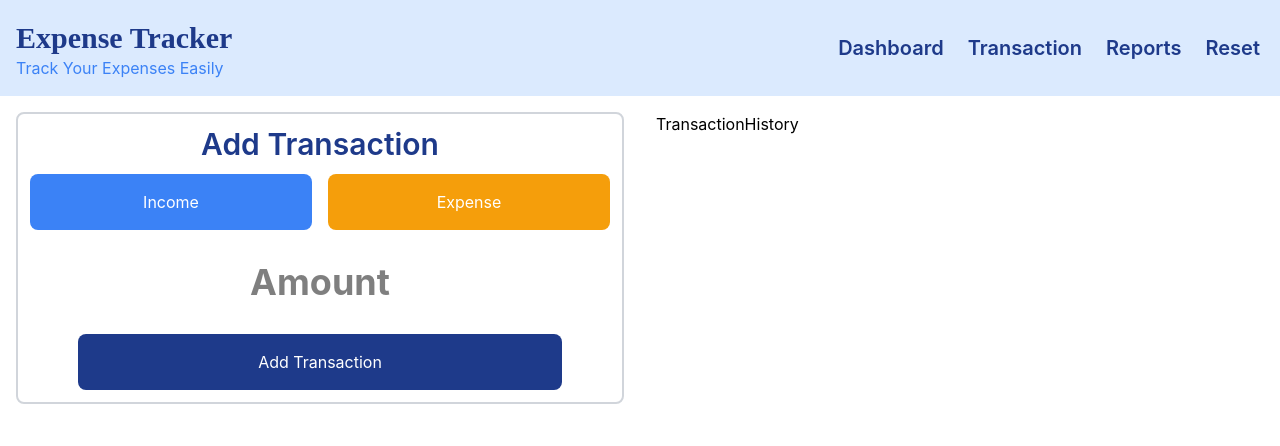
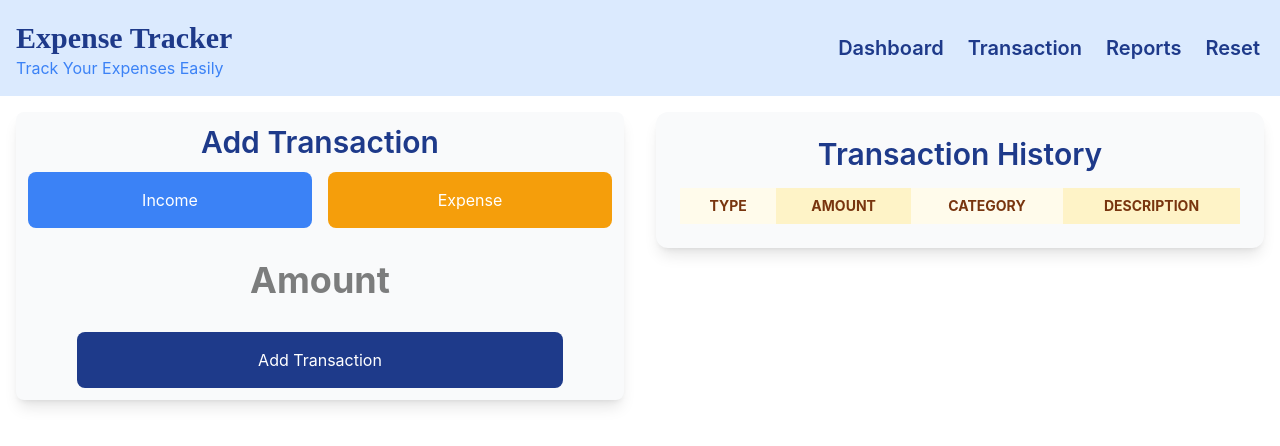
Before and after one commit to ravirafaliya/expense-tracker, a React (Vite) app: page / in a window 1280 px wide. Shown: the top 446 px of the page. Built offline with nearby package versions, Linux system fonts and the light colour scheme.

Commit message:
add: transaction history

```diff
--- a/src/components/comp-addTransaction/Description.tsx
+++ b/src/components/comp-addTransaction/Description.tsx
@@ -1,8 +1,11 @@
-import { useState } from "react";
 import InputBox from "./InputBox";
 
-const Description = () => {
-  const [description, setDescription] = useState("");
+type DescriptionProps = {
+  description: string;
+  setDescription: (value: string) => void;
+};
+
+const Description = ({ description, setDescription }: DescriptionProps) => {
   return (
     <div>
       <InputBox
--- a/src/layouts/AddTransaction.tsx
+++ b/src/layouts/AddTransaction.tsx
@@ -4,12 +4,21 @@ import InputBox from "../components/comp-addTransaction/InputBox";
 import SelectBox from "../components/comp-addTransaction/SelectBox";
 import Description from "../components/comp-addTransaction/Description";
 
-const AddTransaction = () => {
+type AddTransactionProps = {
+  onAddTransaction: (transaction: {
+    type: string;
+    amount: string;
+    description: string;
+    category: string;
+  }) => void;
+};
+const AddTransaction = ({ onAddTransaction }: AddTransactionProps) => {
   const [inputValue, setInputValue] = useState("");
   const [incomeType, setIncomeType] = useState("income");
   const [expenseType, setExpenseType] = useState("expense");
   const [incomeButtonClicked, setIncomeButtonClicked] = useState(false);
   const [expenseButtonClicked, setExpenseButtonClicked] = useState(false);
+  const [description, setDescription] = useState("");
 
   const handleIncomeClick = () => {
     console.log("Income clicked");
@@ -23,10 +32,48 @@ const AddTransaction = () => {
     setIncomeButtonClicked(false);
   };
 
-  const handleAddTransaction = () => {};
+  const handleAddTransaction = () => {
+    console.log("Add Transaction clicked");
+    console.log("Input Value:", inputValue);
+    console.log("Income Type:", incomeType);
+    console.log("Expense Type:", expenseType);
+
+    const transactionDetails = () => {
+      if (incomeButtonClicked) {
+        return {
+          type: "Income",
+          amount: inputValue,
+          category: incomeType,
+          description: description,
+        };
+      } else if (expenseButtonClicked) {
+        return {
+          type: "Expense",
+          category: expenseType,
+          amount: inputValue,
+          description: description,
+        };
+      }
+    };
+
+    const details = transactionDetails();
+
+    if (!details) {
+      console.warn("No transaction type selected.");
+      return;
+    }
+
+    onAddTransaction(details);
+    setInputValue("");
+    setIncomeType("");
+    setExpenseType("");
+    setIncomeButtonClicked(false);
+    setExpenseButtonClicked(false);
+    setDescription("");
+  };
   return (
     <>
-      <div className="w-full flex flex-col items-center justify-center border-2 border-[var(--border-primary)] rounded-lg">
+      <div className="w-full bg-[var(--bg-secondary)] flex flex-col items-center justify-center shadow-lg rounded-lg">
         <h2 className="text-3xl font-semibold text-[var(--accent-primary-text)] p-3  w-full text-center">
           Add Transaction
         </h2>
@@ -68,7 +115,10 @@ const AddTransaction = () => {
                 value={incomeType}
                 onChange={(e) => setIncomeType(e.target.value)}
               />
-              <Description />
+              <Description
+                description={description}
+                setDescription={setDescription}
+              />
             </>
           )}
           {expenseButtonClicked && (
@@ -87,7 +137,10 @@ const AddTransaction = () => {
                 value={expenseType}
                 onChange={(e) => setExpenseType(e.target.value)}
               />
-              <Description />
+              <Description
+                description={description}
+                setDescription={setDescription}
+              />
             </>
           )}
         </div>
--- a/src/layouts/TransactionHistory.tsx
+++ b/src/layouts/TransactionHistory.tsx
@@ -1,7 +1,42 @@
-import React from "react";
+type Transaction = {
+  type: string;
+  amount: string;
+  category: string;
+  description: string;
+};
 
-const TransactionHistory = () => {
-  return <div>TransactionHistory</div>;
+type TransactionHistoryProps = {
+  transactions: Transaction[];
+};
+
+const TransactionHistory = ({ transactions }: TransactionHistoryProps) => {
+  return (
+    <div className="bg-[var(--bg-secondary)] shadow-lg rounded-xl p-6 mb-6">
+      <h2 className="text-3xl font-semibold text-[var(--accent-primary-text)] mb-4 text-center">
+        Transaction History
+      </h2>
+      <table className="text-center items-center justify-center w-full">
+        <thead>
+          <tr className="text-sm text-[var(--accent-secondary-text)] bg-[var(--accent-secondary-bg)] uppercase ">
+            <th className="px-4 py-2 bg-amber-50">Type</th>
+            <th className="px-4 py-2">Amount</th>
+            <th className="px-4 py-2 bg-amber-50">Category</th>
+            <th className="px-4 py-2">Description</th>
+          </tr>
+        </thead>
+        <tbody>
+          {transactions.map((transaction, index) => (
+            <tr key={index} className="text-[(--text-primary)]">
+              <td className="px-4 py-3">{transaction.type}</td>
+              <td className="px-4 py-3">₹{transaction.amount}</td>
+              <td className="px-4 py-3 capitalize">{transaction.category}</td>
+              <td className="px-4 py-3">{transaction.description}</td>
+            </tr>
+          ))}
+        </tbody>
+      </table>
+    </div>
+  );
 };
 
 export default TransactionHistory;
--- a/src/pages/Home.tsx
+++ b/src/pages/Home.tsx
@@ -1,8 +1,21 @@
 import AddTransaction from "../layouts/AddTransaction";
 import TransactionHistory from "../layouts/TransactionHistory";
 import Header from "../layouts/Header";
+import { useState } from "react";
+
+type Transaction = {
+  type: string;
+  amount: string;
+  description: string;
+  category: string;
+};
 
 const Home = () => {
+  const [transactions, setTransactions] = useState<Transaction[]>([]);
+
+  const handleAddTransaction = (newTransaction: Transaction) => {
+    setTransactions([...transactions, newTransaction]);
+  };
   return (
     <>
       <header>
@@ -10,10 +23,10 @@ const Home = () => {
       </header>
       <div className="flex">
         <section className="w-1/2 p-4">
-          <AddTransaction />
+          <AddTransaction onAddTransaction={handleAddTransaction} />
         </section>
         <section className="w-1/2 p-4">
-          <TransactionHistory />
+          <TransactionHistory transactions={transactions} />
         </section>
       </div>
     </>
```
